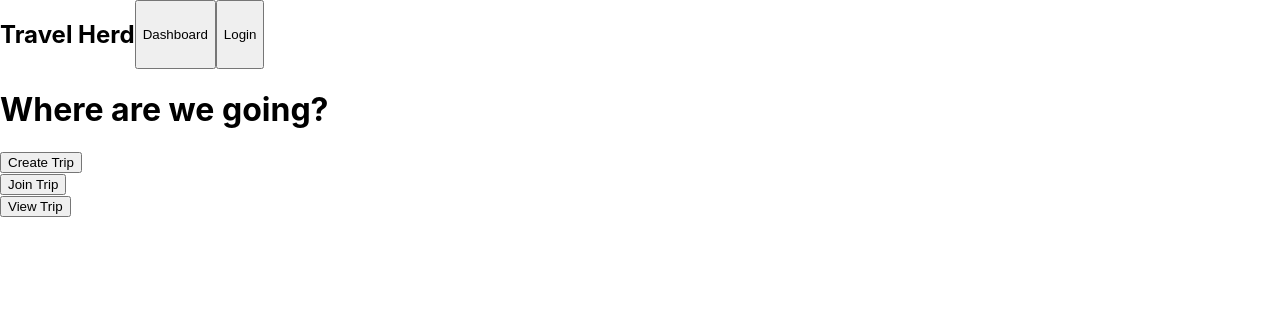
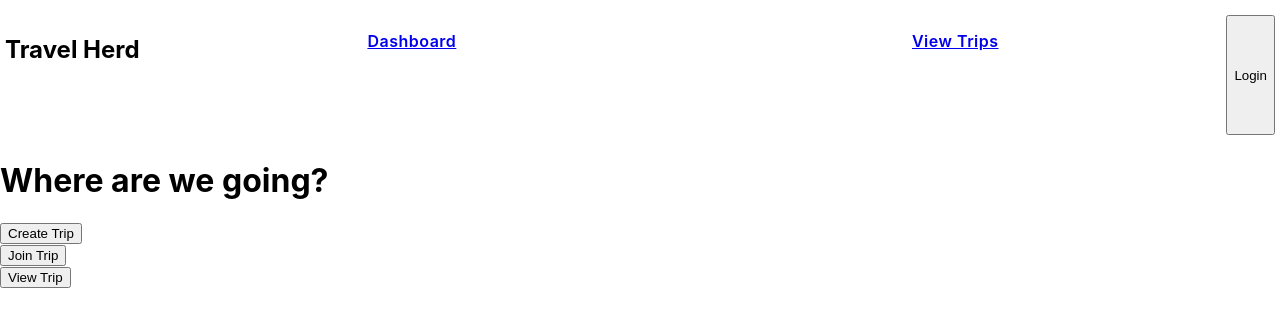
Before and after one commit to SchoolOfCode/bc13_final-project_front-end-amb, a React (Create React App) app: page / in a window 1280 px wide. Shown: the top 326 px of the page. Built offline with nearby package versions, Linux system fonts and the light colour scheme.

Commit message:
NavBar links added & css file created co-authored-by: Atyib aatyib@gmail.com

```diff
--- a/package.json
+++ b/package.json
@@ -13,6 +13,7 @@
     "react": "^18.2.0",
     "react-dom": "^18.2.0",
     "react-hook-form": "^7.41.5",
+    "react-router-dom": "^6.6.2",
     "react-scripts": "5.0.1",
     "styled-components": "^5.3.6",
     "typescript": "^4.9.4",
--- a/src/components/App/App.tsx
+++ b/src/components/App/App.tsx
@@ -1,16 +1,22 @@
 import React from 'react';
+import { BrowserRouter as Router, Route, Routes} from "react-router-dom";
 import './App.css';
 import Login from '../Login/login'
 import Dashboard from '../Dashboard/dashboard'
 import Navbar from '../NavBar/NavBar';
+import ViewTripsPage from "../ViewTripsPage/viewTripsPage";
 
 function App() {
   return (<>
+    <Router>
+      <Navbar />
+      <Routes>
+        <Route path="/" element={<Dashboard />} />
+        <Route path="/viewTripsPage" element={<ViewTripsPage />} />
+      </Routes>
+        <Login></Login>
 
-
-    <Navbar></Navbar>
-    <Login></Login>
-    <Dashboard></Dashboard>
+    </Router>
     </>
   );
 }
--- a/src/components/NavBar/NavBar.css
+++ b/src/components/NavBar/NavBar.css
@@ -1,4 +1,39 @@
 nav {
+    width: var(--menu-width);
     display: flex;
-    height: 10%;
+    transform-style: preserve-3d;
+    justify-content: space-evenly;
+    position: relative;
+    z-index: 2;
+    margin: 10px auto;
+    padding: 5px;
+    flex-wrap: wrap;
 }
+
+nav .menu-item {
+    color: white;
+    font-weight: 600;
+    transform-style: preserve-3d;
+    flex-grow: 1;
+    display: flex;
+    flex-basis: var(--item-width);
+    box-sizing: border-box;
+    padding: 1em 1.5em;
+    justify-content: center;
+    perspective: 200px;
+    letter-spacing: 0.5px;
+    min-height: 7.5em;
+}
+
+nav .menu-text, nav .menu-text a {
+    font-size: 1em;
+    color: white;
+    text-decoration: none;
+    text-shadow: 0 1px 5px rgba(0,0,0,0.1);
+    transition: color 0.1s ease-out;
+    text-align: center;
+}
+
+nav .menu-text a:hover {
+    color: rgba(255,255,255,0.5);
+}
--- a/src/components/NavBar/NavBar.tsx
+++ b/src/components/NavBar/NavBar.tsx
@@ -1,17 +1,22 @@
 // import react from "react";
-import logo from "../../.././src/logo.svg"
-import "../NavBar/NavBar.css"
+import {  Link } from "react-router-dom";
+import './NavBar.css';
+import Dashboard from "../Dashboard/dashboard";
 
 
-const Navbar = () => {
-	 return (
-	 	<nav>
+const Navbar= () =>{
+	return (
+		<nav>
 
 			<h2>Travel Herd</h2>
-			<button> Dashboard </button>
+			<li className="menu-item">
+				<Link to="/">Dashboard</Link>
+			</li>
+			<li className="menu-item">
+				<Link to="/viewTripsPage">View Trips</Link>
+			</li>
 			<button>Login</button>
-
-	 	</nav>
+		</nav>
 	 );
 	 };
 
```
Also changed, not shown: 1 other file (tests, documents, lock files or other folders).
